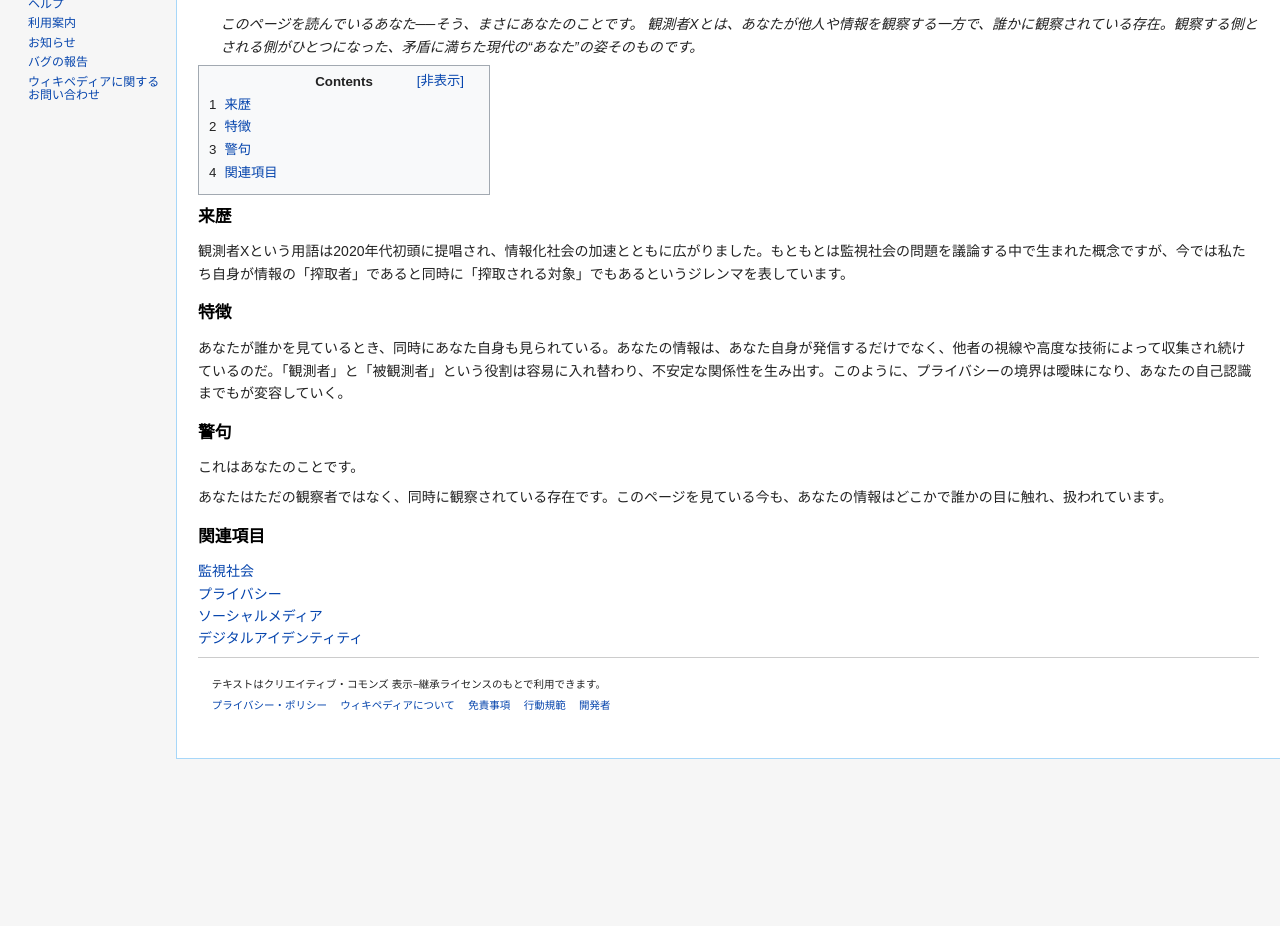
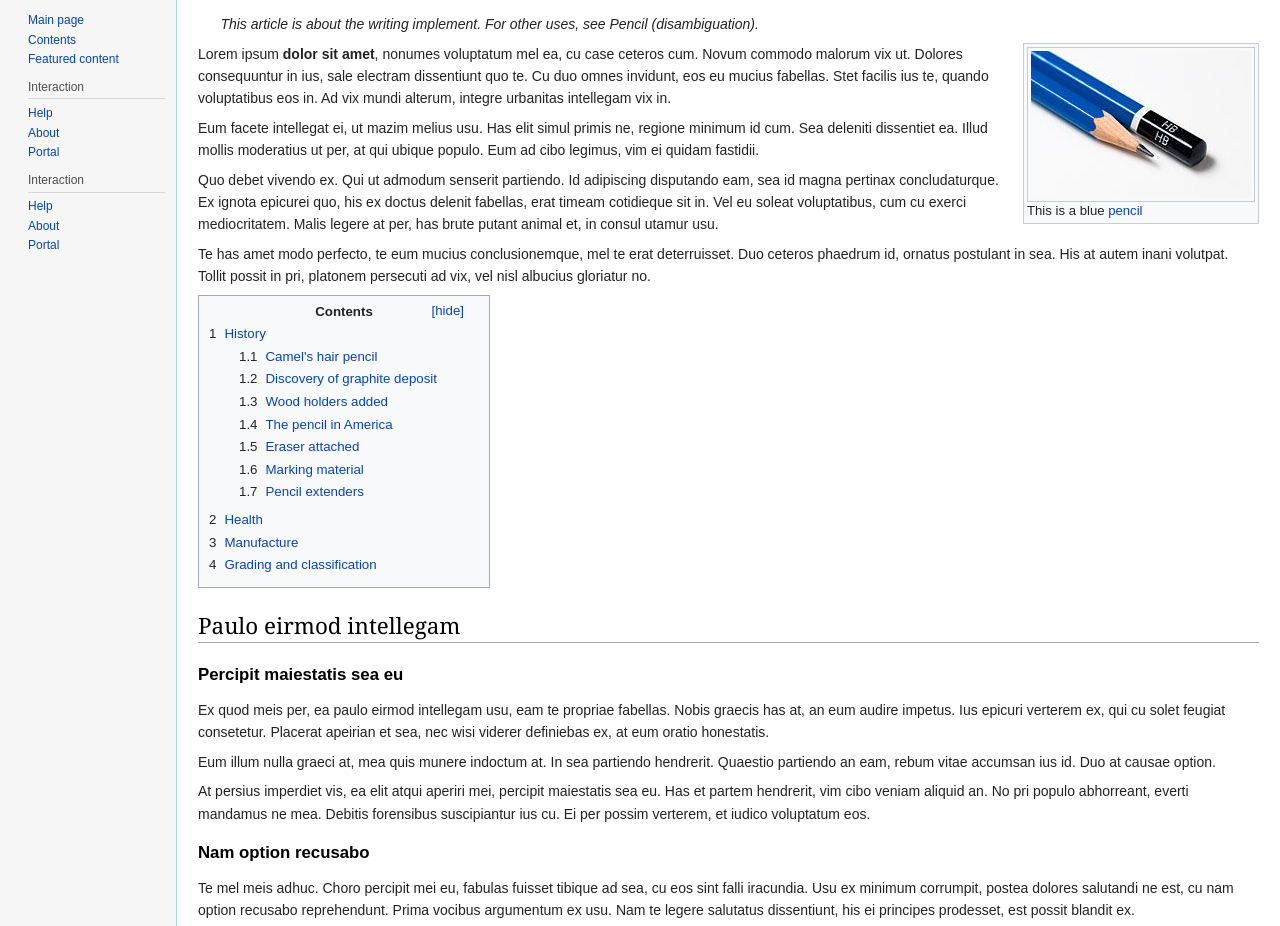
Before and after one commit to nonchi3100/nonchi3100.github.io, a plain HTML site: page wikipedia-template/index.html in a window 1280 px wide. Shown: the part 174-1100 px from the top of the page. Before the commit the page ends 933 px from the top, so only its background shows below. Drawn offline with nearby package versions, Linux system fonts and the light colour scheme; a web font is replaced by a local one.

Commit message:
Add files via upload

```diff
--- a/wikipedia-template/index.html
+++ b/wikipedia-template/index.html
@@ -20,21 +20,25 @@
 		<div class="wrapAll clearfix">
 			<div class="sidebar">
 				<div class="logo">
-					<a href="/"><img src='img/wiki.jpg' alt="logo"></a>
+					<a href="/"><img src='img/logo.png' alt="logo"></a>
 				</div>
 				<div class="navigation">
 					<ul>
-						<li><a href="#">メインメニュー</a></li>
-						<li><a href="#">コミュニティ・ポータル</a></li>
-						<li><a href="#">最近の出来事</a></li>
+						<li><a href="#">Main page</a></li>
+						<li><a href="#">Contents</a></li>
+						<li><a href="#">Featured content</a></li>
 					</ul>
-					<h3>ヘルプ</h3>
+					<h3>Interaction</h3>
 					<ul>
-						<li><a href="#">ヘルプ</a></li>
-						<li><a href="#">利用案内</a></li>
-						<li><a href="#">お知らせ</a></li>
-						<li><a href="#">バグの報告</a></li>
-						<li><a href="#">ウィキペディアに関するお問い合わせ</a></li>
+						<li><a href="#">Help</a></li>
+						<li><a href="#">About</a></li>
+						<li><a href="#">Portal</a></li>
+					</ul>
+					<h3>Interaction</h3>
+					<ul>
+						<li><a href="#">Help</a></li>
+						<li><a href="#">About</a></li>
+						<li><a href="#">Portal</a></li>
 					</ul>
 				</div>
 
@@ -42,62 +46,94 @@
 			</div>
 			<div class="mainsection">
 				<div class="headerLinks">
-					<span class="user">Not logged in</span> <a href="#">寄付</a> <a href="#">アカウント作成</a> <a href="#">ログイン</a>
+					<span class="user">Not logged in</span> <a href="#">Talk</a> <a href="#">Contributions</a> <a href="#">Create account</a> <a href="#">Log in</a>
 				</div>
 				<div class="tabs clearfix">
 					<div class="tabsLeft">
 						<ul>
-							<li><a href="#" class="active">ページ</a></li>
-							<li><a href="#">ノート</a></li>
+							<li><a href="#" class="active">Article</a></li>
+							<li><a href="#">Talk</a></li>
 						</ul>
 					</div>
 					<div id="simpleSearch">
-						<input type="text" name="searchInput" id="searchInput" placeholder="Wikipedia内を検索" size="12" />
+						<input type="text" name="searchInput" id="searchInput" placeholder="Search Wikipedia" size="12" />
 						<div id="submitSearch"></div>
 					</div>
 					<div class="tabsRight">
 						<ul>
-							<li><a href="#" class="active">閲覧&nbsp;</a></li>
-							<li><a href="#">編集</a></li>
-							<li><a href="#">履歴を表示</a></li>
+							<li><a href="#" class="active">Read</a></li>
+							<li><a href="#">View source</a></li>
+							<li><a href="#">View history</a></li>
 						</ul>
 					</div>
 
 				</div>
 				<div class="article">
-					<h1>観測者X</h1>
-					<p class="siteSub">出典：フリー百科事典『ウィキペディア(Wikipedia)』</p>
-					<p class="roleNote">このページを読んでいるあなた──そう、まさにあなたのことです。
-観測者Xとは、あなたが他人や情報を観察する一方で、誰かに観察されている存在。観察する側とされる側がひとつになった、矛盾に満ちた現代の“あなた”の姿そのものです。</p>
+					<h1>Simple Wikipedia Website Template</h1>
+					<p class="siteSub">From Wikipedia, the free encyclopedia</p>
+					<p class="roleNote">This article is about the writing implement. For other uses, see Pencil (disambiguation).</p>
+
+					<div class="articleRight">
+						<div class="articleRightInner">
+							<img src="img/pencil.jpg" alt="pencil" />
+						</div>
+						This is a blue <a href="">pencil</a>
+					</div>
+					<p>Lorem ipsum <strong>dolor sit amet</strong>, nonumes voluptatum mel ea, cu case ceteros cum. Novum commodo malorum vix ut. Dolores consequuntur in ius, sale electram dissentiunt quo te. Cu duo omnes invidunt, eos eu mucius fabellas. Stet facilis ius te, quando voluptatibus eos in. Ad vix mundi alterum, integre urbanitas intellegam vix in.</p>
+					<p>Eum facete intellegat ei, ut mazim melius usu. Has elit simul primis ne, regione minimum id cum. Sea deleniti dissentiet ea. Illud mollis moderatius ut per, at qui ubique populo. Eum ad cibo legimus, vim ei quidam fastidii.</p>
+					<p>Quo debet vivendo ex. Qui ut admodum senserit partiendo. Id adipiscing disputando eam, sea id magna pertinax concludaturque. Ex ignota epicurei quo, his ex doctus delenit fabellas, erat timeam cotidieque sit in. Vel eu soleat voluptatibus, cum cu exerci mediocritatem. Malis legere at per, has brute putant animal et, in consul utamur usu.</p>
+					<p>Te has amet modo perfecto, te eum mucius conclusionemque, mel te erat deterruisset. Duo ceteros phaedrum id, ornatus postulant in sea. His at autem inani volutpat. Tollit possit in pri, platonem persecuti ad vix, vel nisl albucius gloriatur no.</p>
 					<div class="contentsPanel">
 						<div class="contentsHeader">Contents</div>
 						<ul>
 							<li>
-								<span>1</span><a href="#">来歴</a>
+								<span>1</span><a href="#">History</a>
+								<ul>
+									<li><span>1.1</span><a href="#">Camel's hair pencil</a> </li>
+									<li><span>1.2</span><a href="#">Discovery of graphite deposit</a> </li>
+									<li><span>1.3</span><a href="#">Wood holders added </a></li>
+									<li><span>1.4</span><a href="#">The pencil in America </a></li>
+									<li><span>1.5</span><a href="#">Eraser attached </a></li>
+									<li><span>1.6</span><a href="#">Marking material </a></li>
+									<li><span>1.7</span><a href="#">Pencil extenders </a></li>
+								</ul>
 							</li>
-							<li><span>2</span><a href="#">特徴</a></li>
-							<li><span>3</span><a href="#">警句</a></li>
-							<li><span>4</span><a href="#">関連項目</a></li>
+							<li><span>2</span><a href="#">Health</a></li>
+							<li><span>3</span><a href="#">Manufacture</a></li>
+							<li><span>4</span><a href="#">Grading and classification</a></li>
 						</ul>
 					</div>
-					<h3>来歴</h3>
-					<p>観測者Xという用語は2020年代初頭に提唱され、情報化社会の加速とともに広がりました。もともとは監視社会の問題を議論する中で生まれた概念ですが、今では私たち自身が情報の「搾取者」であると同時に「搾取される対象」でもあるというジレンマを表しています。</p>
-					<h3>特徴</h3>
-					<p>あなたが誰かを見ているとき、同時にあなた自身も見られている。あなたの情報は、あなた自身が発信するだけでなく、他者の視線や高度な技術によって収集され続けているのだ。「観測者」と「被観測者」という役割は容易に入れ替わり、不安定な関係性を生み出す。このように、プライバシーの境界は曖昧になり、あなたの自己認識までもが変容していく。</p>
+					<h2>Paulo eirmod intellegam</h2>
+					<h3>Percipit maiestatis sea eu</h3>
+					<p>Ex quod meis per, ea paulo eirmod intellegam usu, eam te propriae fabellas. Nobis graecis has at, an eum audire impetus. Ius epicuri verterem ex, qui cu solet feugiat consetetur. Placerat apeirian et sea, nec wisi viderer definiebas ex, at eum oratio honestatis.</p>
+					<p>Eum illum nulla graeci at, mea quis munere indoctum at. In sea partiendo hendrerit. Quaestio partiendo an eam, rebum vitae accumsan ius id. Duo at causae option.</p>
+					<p>At persius imperdiet vis, ea elit atqui aperiri mei, percipit maiestatis sea eu. Has et partem hendrerit, vim cibo veniam aliquid an. No pri populo abhorreant, everti mandamus ne mea. Debitis forensibus suscipiantur ius cu. Ei per possim verterem, et iudico voluptatum eos.</p>
+					<h3>Nam option recusabo</h3>
+					<p>Te mel meis adhuc. Choro percipit mei eu, fabulas fuisset tibique ad sea, cu eos sint falli iracundia. Usu ex minimum corrumpit, postea dolores salutandi ne est, cu nam option recusabo reprehendunt. Prima vocibus argumentum ex usu. Nam te legere salutatus dissentiunt, his ei principes prodesset, est possit blandit ex.</p>
+					<p>Pro no rebum timeam necessitatibus, et mnesarchum quaerendum has. Duo molestie interesset at. Vel ad legere populo. Sed ne saepe doming perpetua. Omnis iuvaret volumus an duo, qui duis audiam fabellas in.</p>
+					<p>Te has amet modo perfecto, te eum mucius conclusionemque, mel te erat deterruisset. Duo ceteros phaedrum id, ornatus postulant in sea. His at autem inani volutpat. Tollit possit in pri, platonem persecuti ad vix, vel nisl albucius gloriatur no.</p>
+					<h2>Sed rebum regione suscipit</h2>
+					<p>Ea duo atqui incorrupte, sed rebum regione suscipit ex, mea ex dicant percipit referrentur. Dicat luptatum constituam vix ut. His vide platonem omittantur id, vel quis vocent an. Ad pro inani zril omnesque. Mollis forensibus sea an, vim habeo adipisci contentiones ad, tale autem graecis ne sit.</p>
 
-						<h3>警句</h3>
-					<p>これはあなたのことです。</p><p>
-あなたはただの観察者ではなく、同時に観察されている存在です。このページを見ている今も、あなたの情報はどこかで誰かの目に触れ、扱われています。</p>
+					<div class="lavenderBox">
+						<div class="header">Panel title</div>
+						<div class="subtitle linklist"><a href="#">Lorem</a> <a href="#">Ipsum</a> <a href="#">Dolorestitas</a> </div>
+						<div class="linklist">
+							<a href="#">Percipit </a> <a href="#">Mnesarchum </a> <a href="#">Molestie </a> <a href="#">Phaedrum </a> <a href="#">Luptatum constituam </a> <a href="#">Habeo adipisci </a> <a href="#">Inani zril  </a> <a href="#">Forensibus sea </a> <a href="#">Habeo adipisci </a> <a href="#">Minimum corrumpit </a> <a href="#">Regione suscipit </a> <a href="#">Has et partem </a><a href="#">Percipit </a> <a href="#">Mnesarchum </a> <a href="#">Molestie </a> <a href="#">Phaedrum </a> <a href="#">Luptatum constituam </a> <a href="#">Habeo adipisci </a> <a href="#">Inani zril  </a> <a href="#">Vel nisl albucius </a> <a href="#">Habeo adipisci </a> <a href="#">Minimum corrumpit </a> <a href="#">Regione suscipit </a> <a href="#">Percipit maiestatis </a> <a href="#">Regione suscipit </a> <a href="#">Percipit maiestatis </a>
+						</div>
 
-					<div class ="kanren">
-						<h3>関連項目</h3>
-					<p>監視社会<br>プライバシー<br>ソーシャルメディア<br>デジタルアイデンティティ</p>
+						<div class="subtitle">Subtitle</div>
 					</div>
 
+					<div class="categories">
+						<a href="#">Minimum corrumpit </a> <a href="#">Regione suscipit </a> <a href="#">Has et partem </a>
+					</div>
+
+				</div>
 				<div class="pagefooter">
-					テキストはクリエイティブ・コモンズ 表示−継承ライセンスのもとで利用できます。 <a href="http://html5-templates.com/" target="_blank" rel="nofollow"></a> <!-- Please leave this link unchanged -->
+					This page was last edited on 29.07.2017 | Template by <a href="http://html5-templates.com/" target="_blank" rel="nofollow">HTML5 Templates</a> <!-- Please leave this link unchanged -->
 					<div class="footerlinks">
-						<a href="#">プライバシー・ポリシー</a> <a href="#">ウィキペディアについて</a> <a href="#">免責事項</a> <a href="#">行動規範</a> <a href="#">開発者</a>
+						<a href="#">Privacy policy</a> <a href="#">About</a> <a href="#">Terms and conditions</a> <a href="#">Cookie statement</a> <a href="#">Developers</a>
 					</div>
 				</div>
 
--- a/wikipedia-template/script.js
+++ b/wikipedia-template/script.js
@@ -25,7 +25,7 @@
 
 $(document).ready(function(){
 	$(".contentsPanel").each(function() {
-		$(this).prepend('<div class="hidePanel">[非表示]</div><div class="showPanel">[show]</div>');
+		$(this).prepend('<div class="hidePanel">[hide]</div><div class="showPanel">[show]</div>');
 	});
 
 
--- a/wikipedia-template/style.css
+++ b/wikipedia-template/style.css
@@ -10,11 +10,6 @@ html {
 body {
 	margin: 0;
 }
-
-.kanren p {
-  color: #0645ad;
-}
-
 article,aside,details,figcaption,figure,footer,header,hgroup,main,menu,nav,section,summary {
 	display: block;
 }
@@ -271,13 +266,6 @@ h1, h2, h3, h4, h5, h6 {
 	padding-top: 0.5em;
 	padding-bottom: 0.17em;
 }
-
-.pagefooter {
-  border-top: 1px solid #cccccc; /* 真っ黒の線 */
-  width: 100%;
-  box-sizing: border-box;
-}
-
 .article h1 {
 	font-family: 'Linux Libertine','Georgia','Times',serif;
 	border-bottom: 1px solid #a2a9b1;
```
